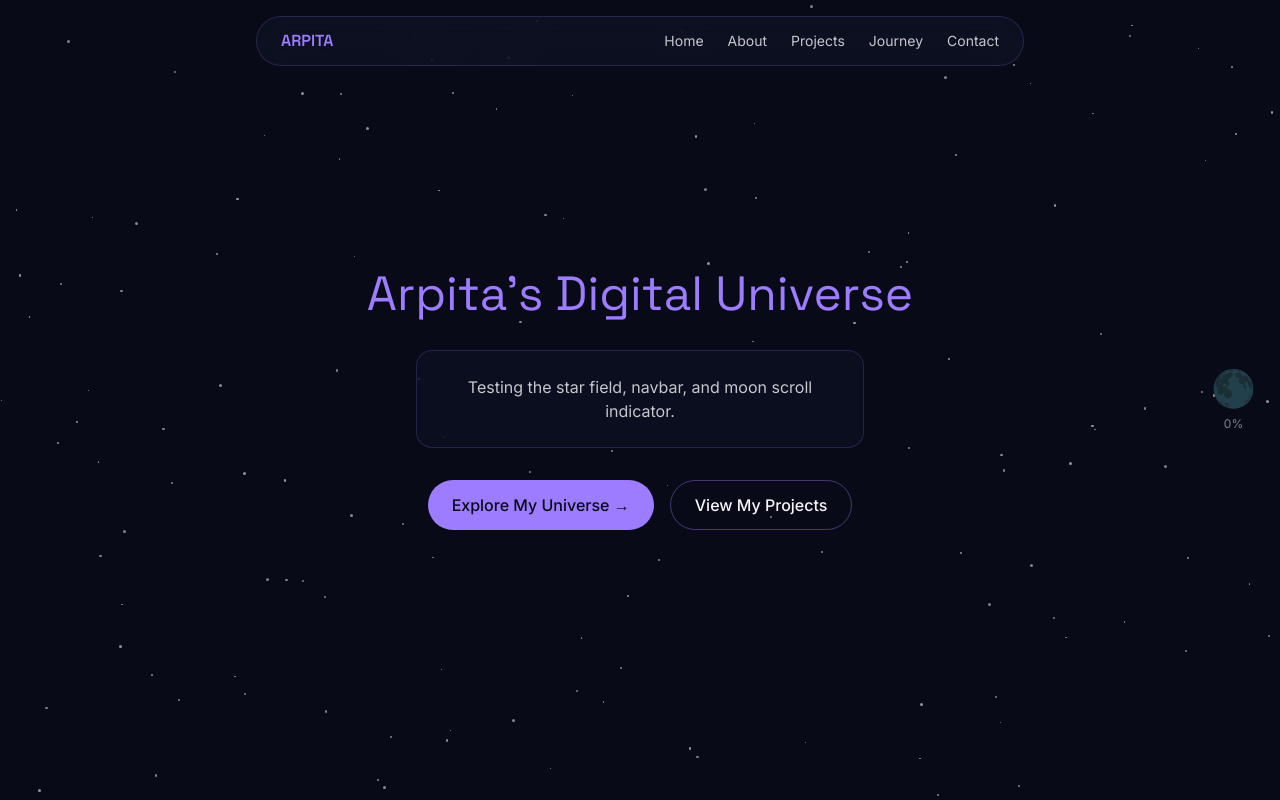
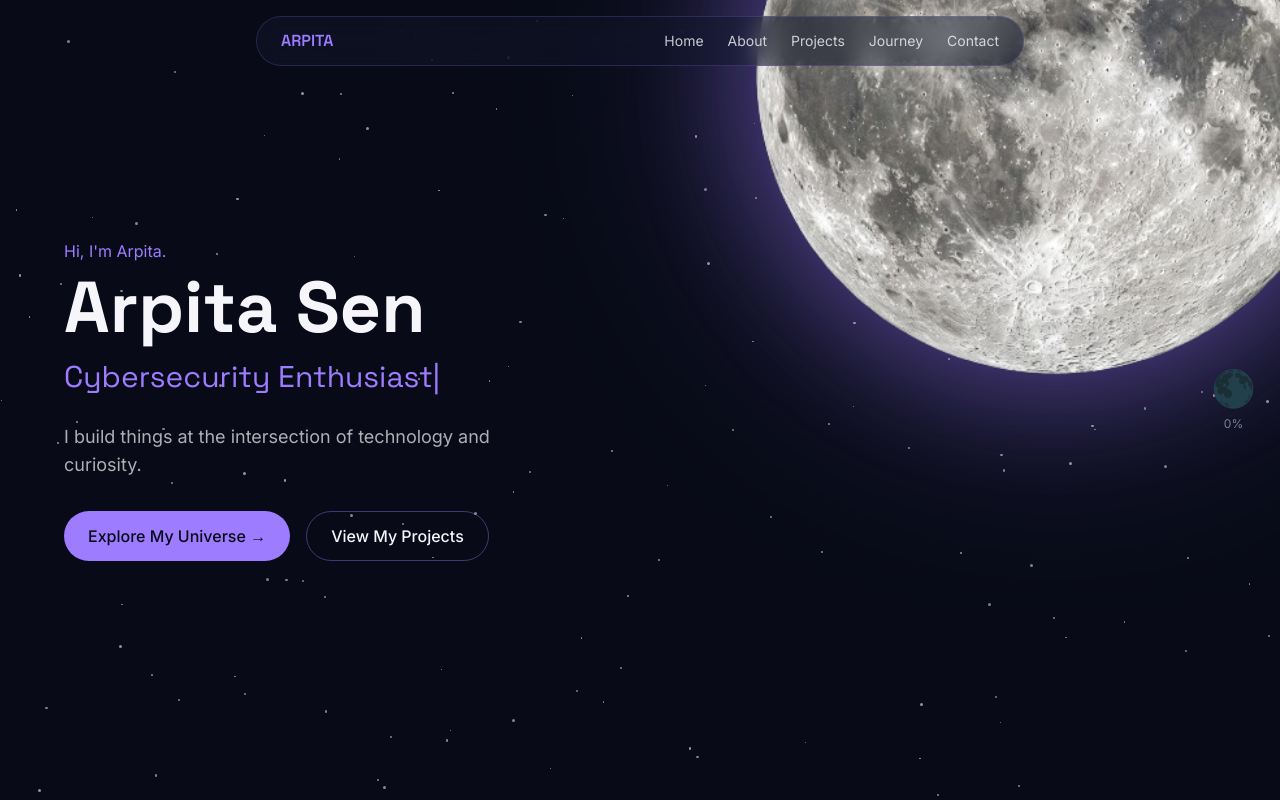
Before and after one commit to arpitasen060605/arpita-portfolio, a React (Vite) app: page / in a window 1280 px wide. Shown: the top 800 px of the page. Built offline with nearby package versions, Linux system fonts and the light colour scheme.

Commit message:
Add hero section with typewriter effect, glowing moon, and parallax

```diff
--- a/src/App.jsx
+++ b/src/App.jsx
@@ -1,8 +1,7 @@
 import StarField from './components/StarField'
 import Navbar from './components/Navbar'
 import MoonIndicator from './components/MoonIndicator'
-import GlassCard from './components/GlassCard'
-import GlowButton from './components/GlowButton'
+import Hero from './sections/Hero'
 
 function App() {
   return (
@@ -10,26 +9,10 @@ function App() {
       <StarField />
       <Navbar />
       <MoonIndicator />
+      <Hero />
 
-      <div className="min-h-screen flex flex-col items-center justify-center gap-8 px-4">
-        <h1 className="font-display text-5xl text-lavender">
-          Arpita's Digital Universe
-        </h1>
-
-        <GlassCard className="max-w-md text-center">
-          <p className="text-off-white/80">
-            Testing the star field, navbar, and moon scroll indicator.
-          </p>
-        </GlassCard>
-
-        <div className="flex gap-4">
-          <GlowButton variant="primary">Explore My Universe →</GlowButton>
-          <GlowButton variant="secondary">View My Projects</GlowButton>
-        </div>
-      </div>
-
-      {/* temporary tall section just to test scrolling */}
-      <div className="h-[200vh] flex items-center justify-center">
+      {/* temporary tall section just to test scrolling/parallax */}
+      <div className="h-[150vh] flex items-center justify-center">
         <p className="text-muted">Scroll test area — will be replaced by real sections</p>
       </div>
     </div>
--- /dev/null
+++ b/src/hooks/useTypewriter.js
@@ -0,0 +1,33 @@
+import { useState, useEffect } from 'react'
+
+function useTypewriter(words, typingSpeed = 100, deletingSpeed = 50, pause = 1500) {
+  const [text, setText] = useState('')
+  const [wordIndex, setWordIndex] = useState(0)
+  const [isDeleting, setIsDeleting] = useState(false)
+
+  useEffect(() => {
+    const currentWord = words[wordIndex]
+    let timeout
+
+    if (!isDeleting && text === currentWord) {
+      timeout = setTimeout(() => setIsDeleting(true), pause)
+    } else if (isDeleting && text === '') {
+      setIsDeleting(false)
+      setWordIndex((prev) => (prev + 1) % words.length)
+    } else {
+      timeout = setTimeout(() => {
+        setText((prev) =>
+          isDeleting
+            ? currentWord.slice(0, prev.length - 1)
+            : currentWord.slice(0, prev.length + 1)
+        )
+      }, isDeleting ? deletingSpeed : typingSpeed)
+    }
+
+    return () => clearTimeout(timeout)
+  }, [text, isDeleting, wordIndex, words, typingSpeed, deletingSpeed, pause])
+
+  return text
+}
+
+export default useTypewriter
--- /dev/null
+++ b/src/sections/Hero.jsx
@@ -0,0 +1,63 @@
+import { useState, useEffect } from 'react'
+import useTypewriter from '../hooks/useTypewriter'
+import GlowButton from '../components/GlowButton'
+import moon from '../assets/moon-transparent.png'
+
+const titles = [
+  "Developer",
+  "Cybersecurity Enthusiast",
+  "AI x Security Explorer",
+  "Problem Solver",
+  "Creative Technologist",
+]
+
+function Hero() {
+  const typedText = useTypewriter(titles)
+  const [scrollY, setScrollY] = useState(0)
+
+  useEffect(() => {
+    function handleScroll() {
+      setScrollY(window.scrollY)
+    }
+    window.addEventListener('scroll', handleScroll)
+    return () => window.removeEventListener('scroll', handleScroll)
+  }, [])
+
+  return (
+    <section id="home" className="relative min-h-screen flex items-center overflow-hidden px-6 md:px-16">
+      {/* Moon with glow, parallaxes slower than scroll */}
+      <div
+        className="absolute right-[-100px] top-1/2 -translate-y-1/2 w-[500px] h-[500px] md:w-[650px] md:h-[650px]"
+        style={{ transform: `translateY(calc(-50% + ${scrollY * 0.15}px))` }}
+      >
+        <div className="absolute inset-0 rounded-full bg-lavender/30 blur-[100px]" />
+        <img
+          src={moon}
+          alt=""
+          className="relative w-full h-full object-contain drop-shadow-[0_0_60px_rgba(157,124,255,0.4)]"
+        />
+      </div>
+
+      {/* Hero text content */}
+      <div className="relative z-10 max-w-2xl">
+        <p className="text-lavender font-body mb-2">Hi, I'm Arpita.</p>
+        <h1 className="font-display text-6xl md:text-7xl font-bold text-off-white mb-4">
+          Arpita Sen
+        </h1>
+        <div className="font-display text-2xl md:text-3xl text-lavender h-10 mb-6">
+          {typedText}
+          <span className="animate-pulse">|</span>
+        </div>
+        <p className="text-off-white/70 text-lg mb-8 max-w-md">
+          I build things at the intersection of technology and curiosity.
+        </p>
+        <div className="flex gap-4 flex-wrap">
+          <GlowButton variant="primary">Explore My Universe →</GlowButton>
+          <GlowButton variant="secondary">View My Projects</GlowButton>
+        </div>
+      </div>
+    </section>
+  )
+}
+
+export default Hero
```
Also changed, not shown: src/assets/moon-transparent.png (added).
